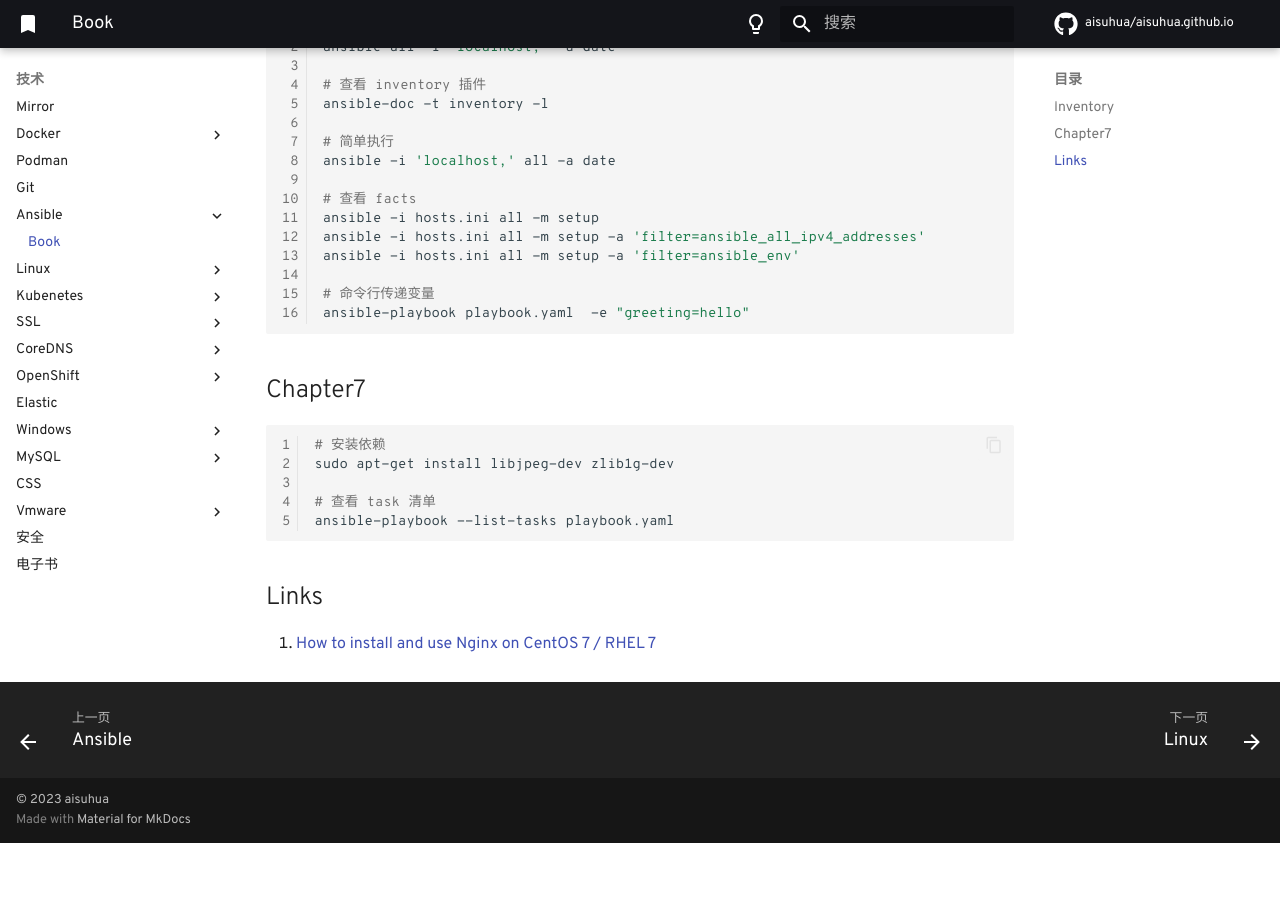
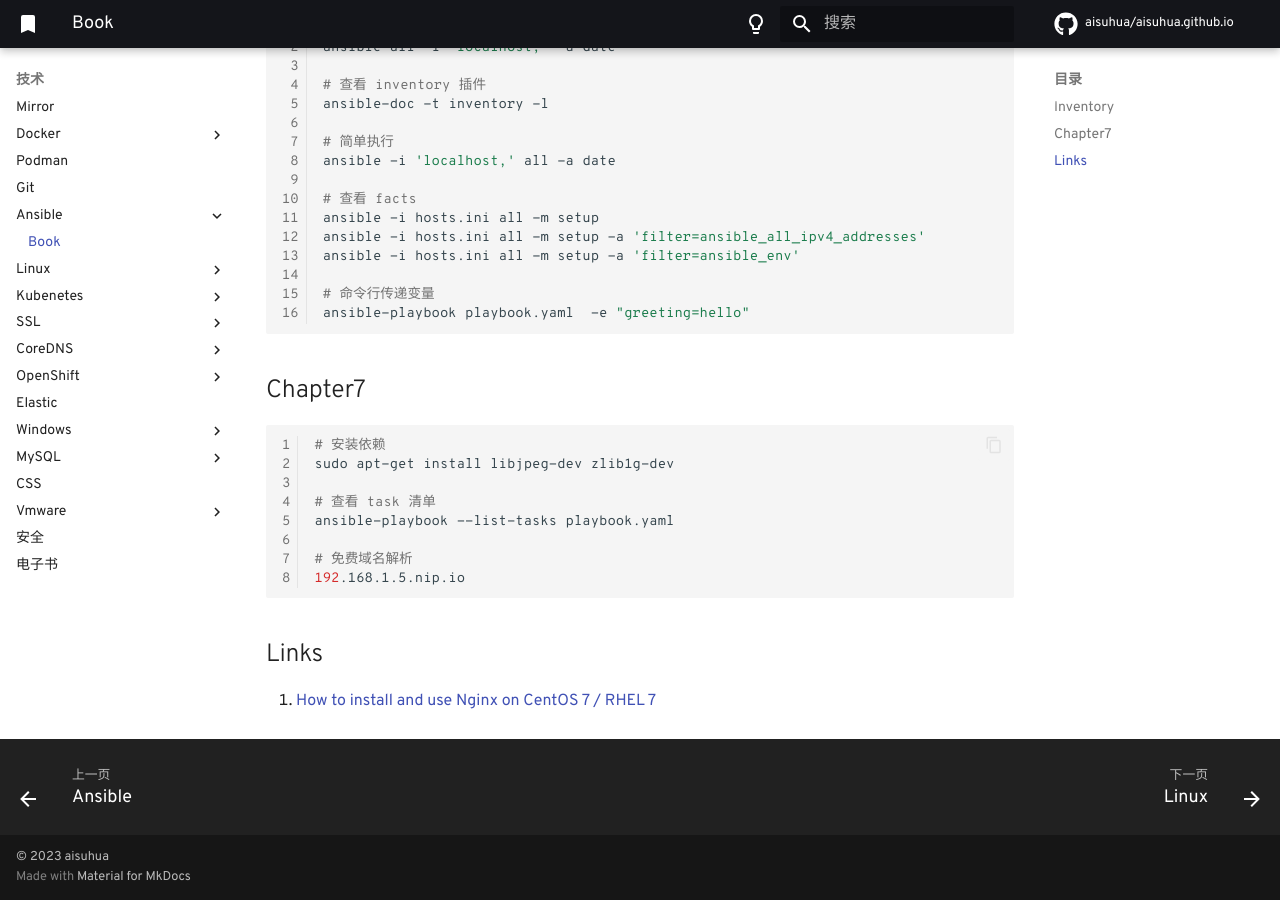
Before and after one commit to aisuhua/aisuhua.github.io, an MkDocs documentation site: the page built from docs/ansible/book.md, in a window 1280 px wide and 900 px high, scrolled down 883 px. Built offline with MkDocs 1.6.1 and Material for MkDocs 9.7.7, drawn with Linux system fonts in a browser that asks for light colours; comment, search, counter and statistics services are not loaded; before the commit the page ends 1726 px from its top, so only the background shows below that.

Commit message:
locale.md

````diff
--- a/docs/ansible/book.md
+++ b/docs/ansible/book.md
@@ -61,6 +61,9 @@ sudo apt-get install libjpeg-dev zlib1g-dev
 
 # 查看 task 清单
 ansible-playbook --list-tasks playbook.yaml
+
+# 免费域名解析
+192.168.1.5.nip.io
 ```
 
 
````
